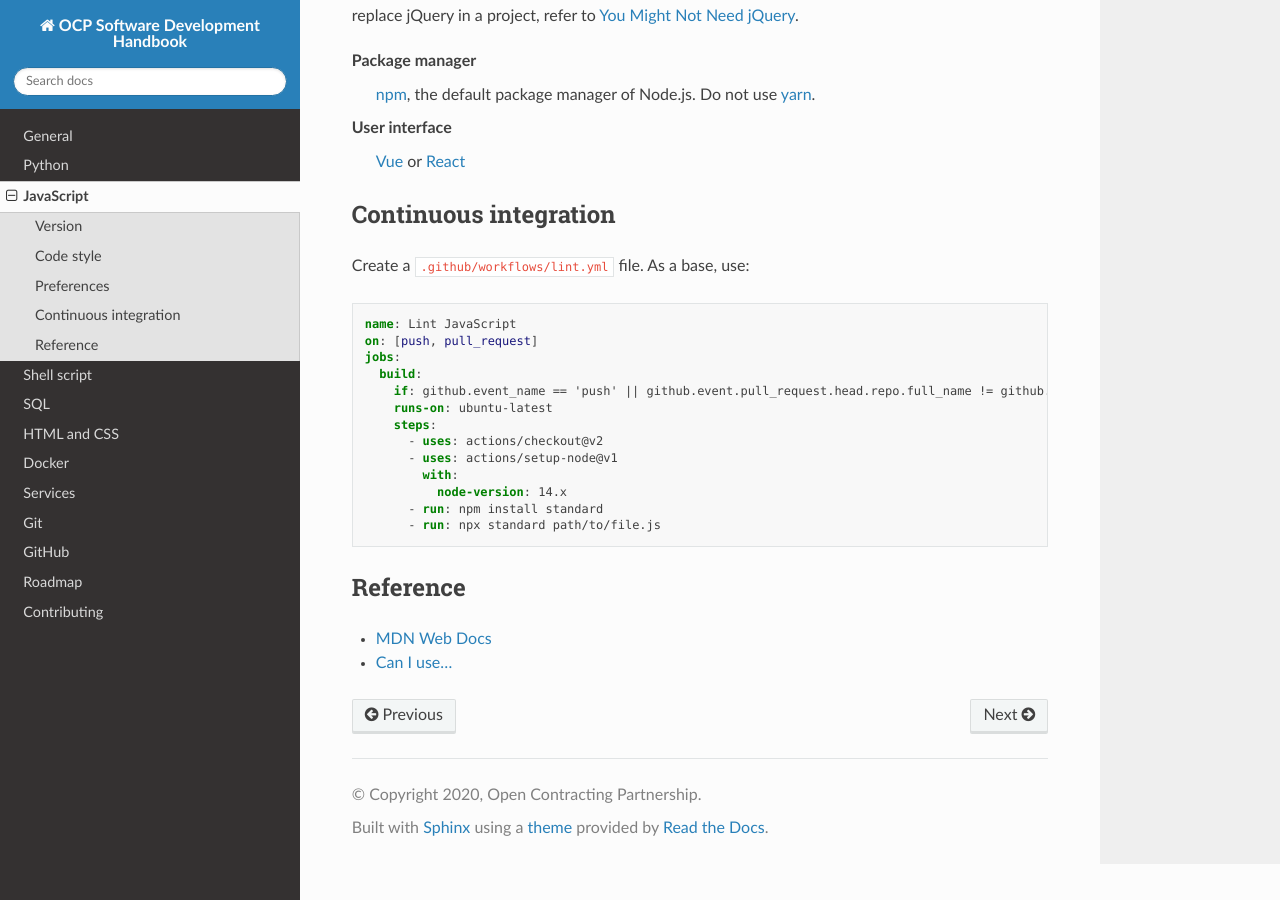
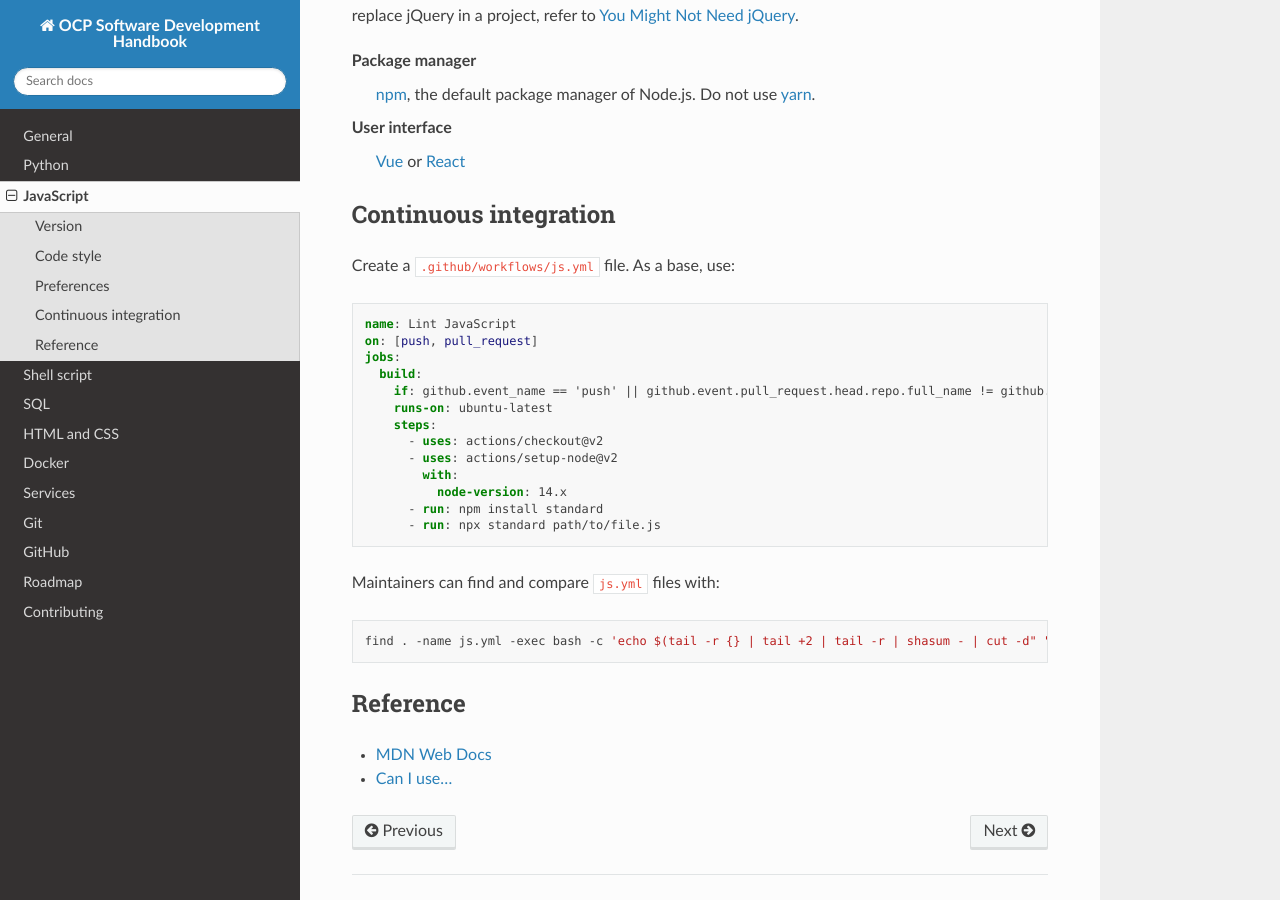
Before and after one commit to open-contracting/software-development-handbook, a Sphinx documentation site: the page built from docs/javascript/index.rst, in a window 1280 px wide and 900 px high, scrolled down 1123 px. Built offline with Sphinx 7.4.7 and the Read the Docs theme 2.0.0, drawn with Linux system fonts in a browser that asks for light colours.

Commit message:
javascript: Rename lint.yml to js.yml. Add instruction for maintainers.

```diff
--- a/docs/javascript/index.rst
+++ b/docs/javascript/index.rst
@@ -58,10 +58,16 @@ User interface
 Continuous integration
 ----------------------
 
-Create a ``.github/workflows/lint.yml`` file. As a base, use:
+Create a ``.github/workflows/js.yml`` file. As a base, use:
 
-.. literalinclude:: samples/lint.yml
+.. literalinclude:: samples/js.yml
    :language: yaml
+
+Maintainers can find and compare ``js.yml`` files with:
+
+.. code-block:: bash
+
+   find . -name js.yml -exec bash -c 'echo $(tail -r {} | tail +2 | tail -r | shasum - | cut -d" " -f1) {}' \;
 
 Reference
 ---------
--- a/docs/javascript/samples/lint.yml
+++ b/docs/javascript/samples/js.yml
@@ -6,7 +6,7 @@ jobs:
     runs-on: ubuntu-latest
     steps:
       - uses: actions/checkout@v2
-      - uses: actions/setup-node@v1
+      - uses: actions/setup-node@v2
         with:
           node-version: 14.x
       - run: npm install standard
```
